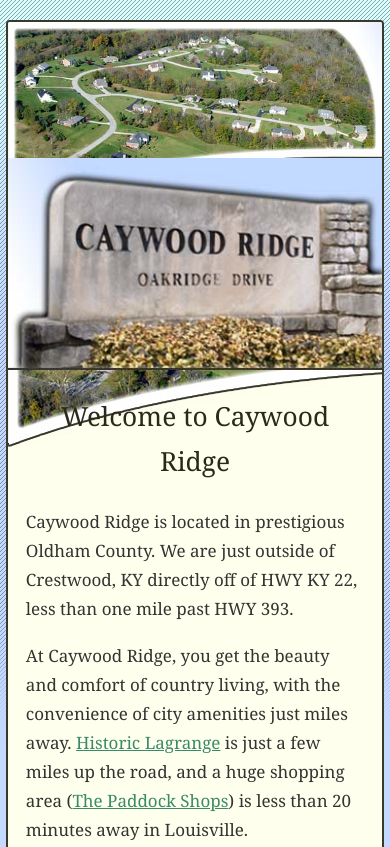
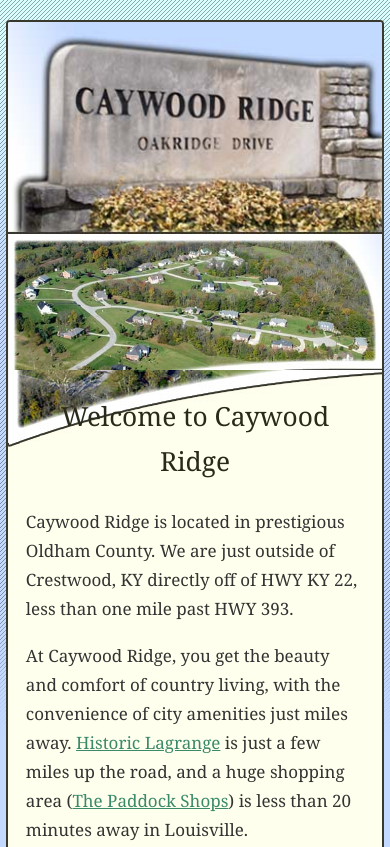
Before and after one commit to RFXTECH/caywoodridge.com, a plain HTML site: page index.html in a window 390 px wide. Shown: the top 847 px of the page. Drawn offline with Linux system fonts and the light colour scheme.

Commit message:
Mobile: show header2 above header1

```diff
--- a/index.html
+++ b/index.html
@@ -178,6 +178,8 @@
     /* ─── Mobile: stack sidebar below main ─────────────────── */
     @media (max-width: 720px) {
       .site-header img { width: 100%; flex: 0 0 100%; }
+      .site-header img:first-child { order: 2; }
+      .site-header img:last-child  { order: 1; }
       .main-col { padding: 24px 18px; flex: 1 1 100%; }
       .main-col h1 { font-size: 1.55rem; }
       .sidebar { flex: 0 0 100%; }
```
